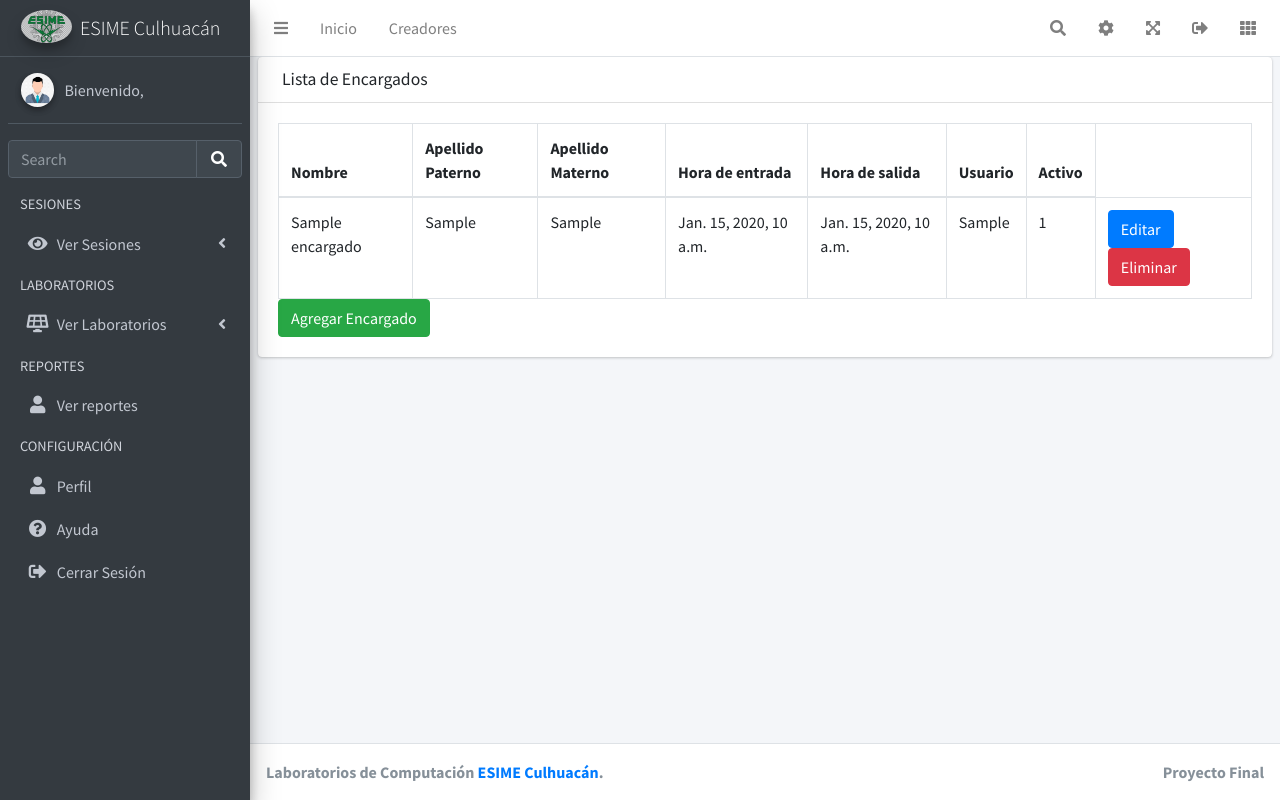
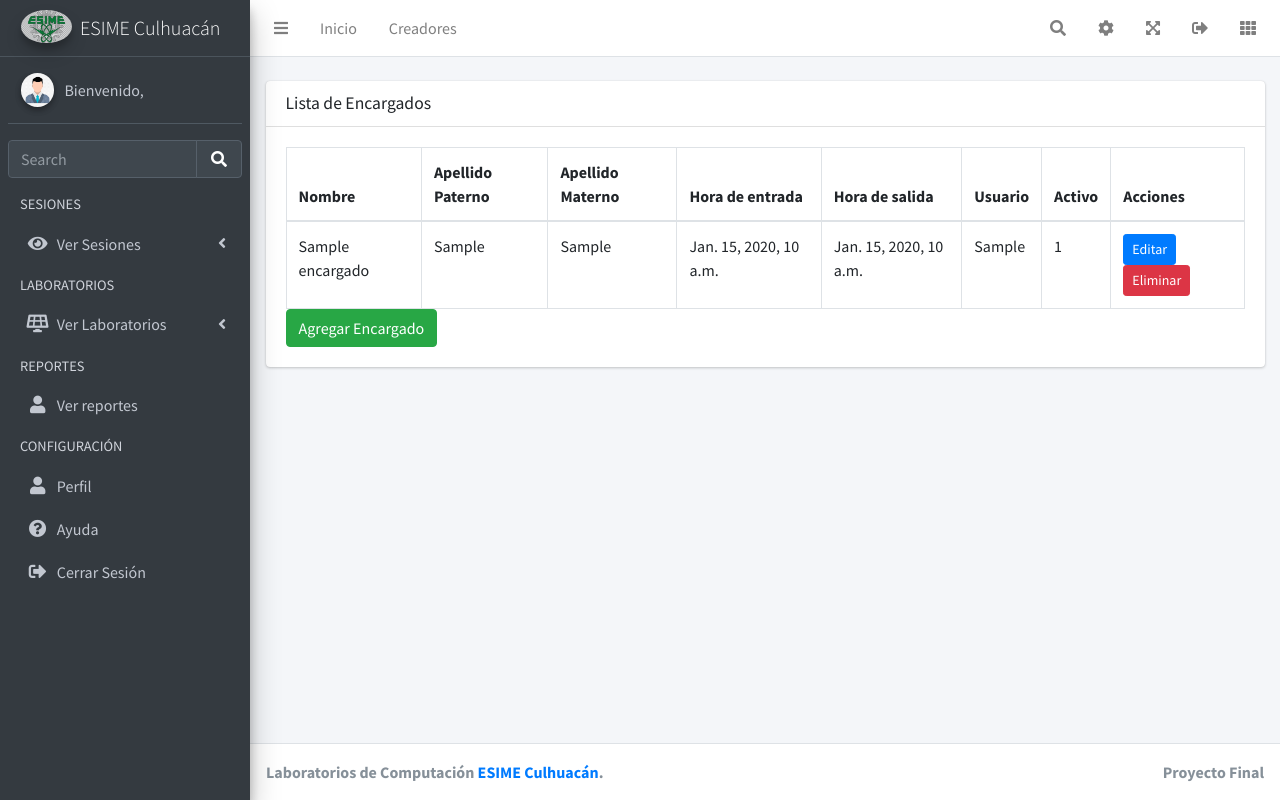
Before and after one commit to bytelu/LabDjangoAppIPN, a Django app: page /acceso/encargados/ in a window 1280 px wide. Run offline with Django 4.2, Linux system fonts and the light colour scheme; tables that the repository leaves empty hold one stand-in row (values such as "Sample post"); some libraries are stand-ins or nearby versions.

Commit message:
Modificacion tabla encargado

```diff
--- a/Computacion/templates/v_encargados/encargado.html
+++ b/Computacion/templates/v_encargados/encargado.html
@@ -1,8 +1,11 @@
-{% extends "adminlte/acceso.html" %} {% load static %} {% block body %}
+{% extends "adminlte/acceso.html" %}{% block body %}
+<!-- Agregando un margen superior para mover el diseño hacia abajo -->
+<br>
     <div class="row">
+        <div class="col-md-12">
             <div class="card">
                 <div class="card-header">
-            <h3 class="card-title"><i class="ion ion-clipboard mr-1"></i> Lista de Encargados</h3>
+                    <h3 class="card-title">Lista de Encargados</h3>
                 </div>
                 <div class="card-body">
                     <table class="table table-bordered table-hover">
@@ -15,6 +18,7 @@
                                 <th>Hora de salida</th>
                                 <th>Usuario</th>
                                 <th>Activo</th>
+                                <th>Acciones</th>
                             </tr>
                         </thead>
                         <tbody>
@@ -27,10 +31,9 @@
                                 <td>{{ encargado.hora_salida }}</td>
                                 <td>{{ encargado.usuario }}</td>
                                 <td>{{ encargado.estado }}</td>
-                        <!-- Agrega más columnas según los campos de tu modelo Encargado -->
                                 <td>
-                            <a href="{% url 'editar_encargado' encargado.id %}" class="btn btn-primary">Editar</a>
-                            <a href="{% url 'eliminar_encargado' encargado.id %}" class="btn btn-danger">Eliminar</a>
+                                    <a href="{% url 'editar_encargado' encargado.id %}" class="btn btn-primary btn-sm">Editar</a>
+                                    <a href="{% url 'eliminar_encargado' encargado.id %}" class="btn btn-danger btn-sm" onclick="return confirm('¿Deseas eliminar este Encargado?')">Eliminar</a>
                                 </td>
                             </tr>
                             {% endfor %}
@@ -40,4 +43,5 @@
                 </div>
             </div>
         </div>
+    </div>
 {% endblock %}
```
Lines whose indentation alone changed are shown as unchanged.
